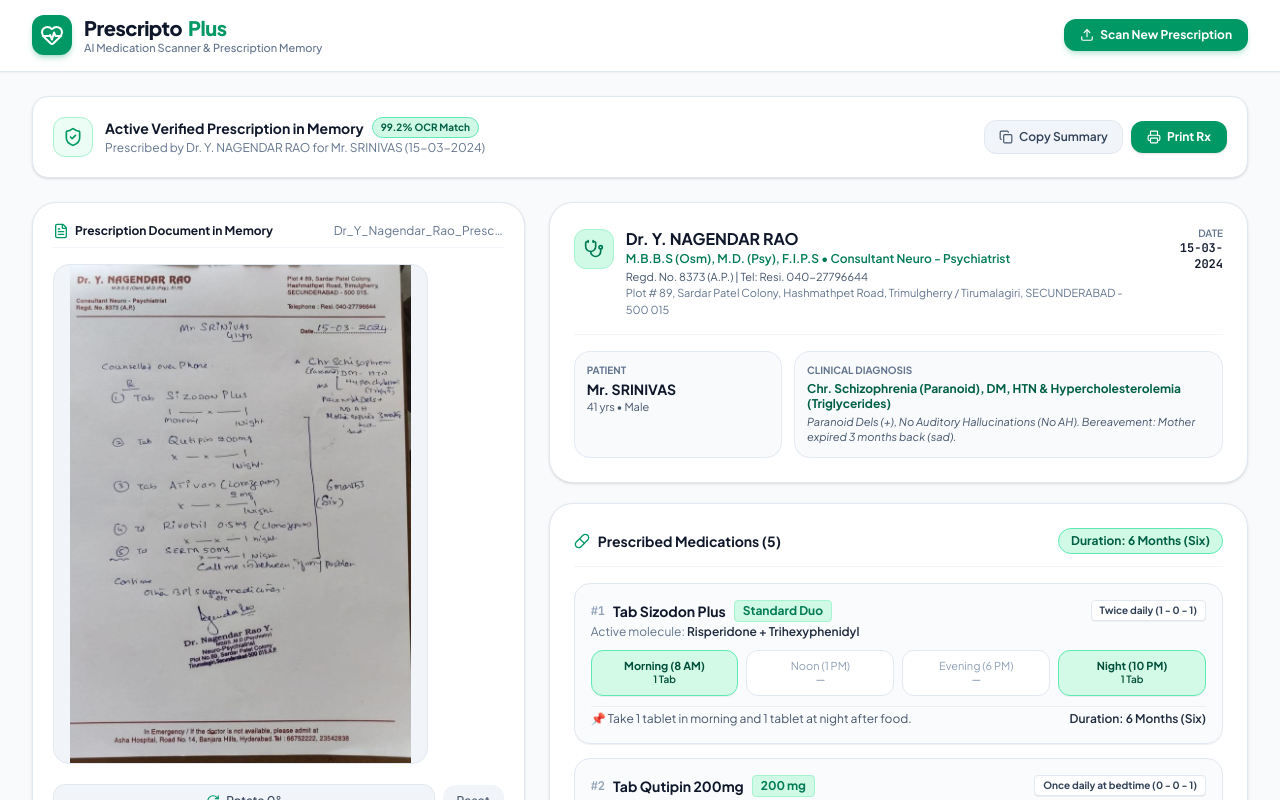
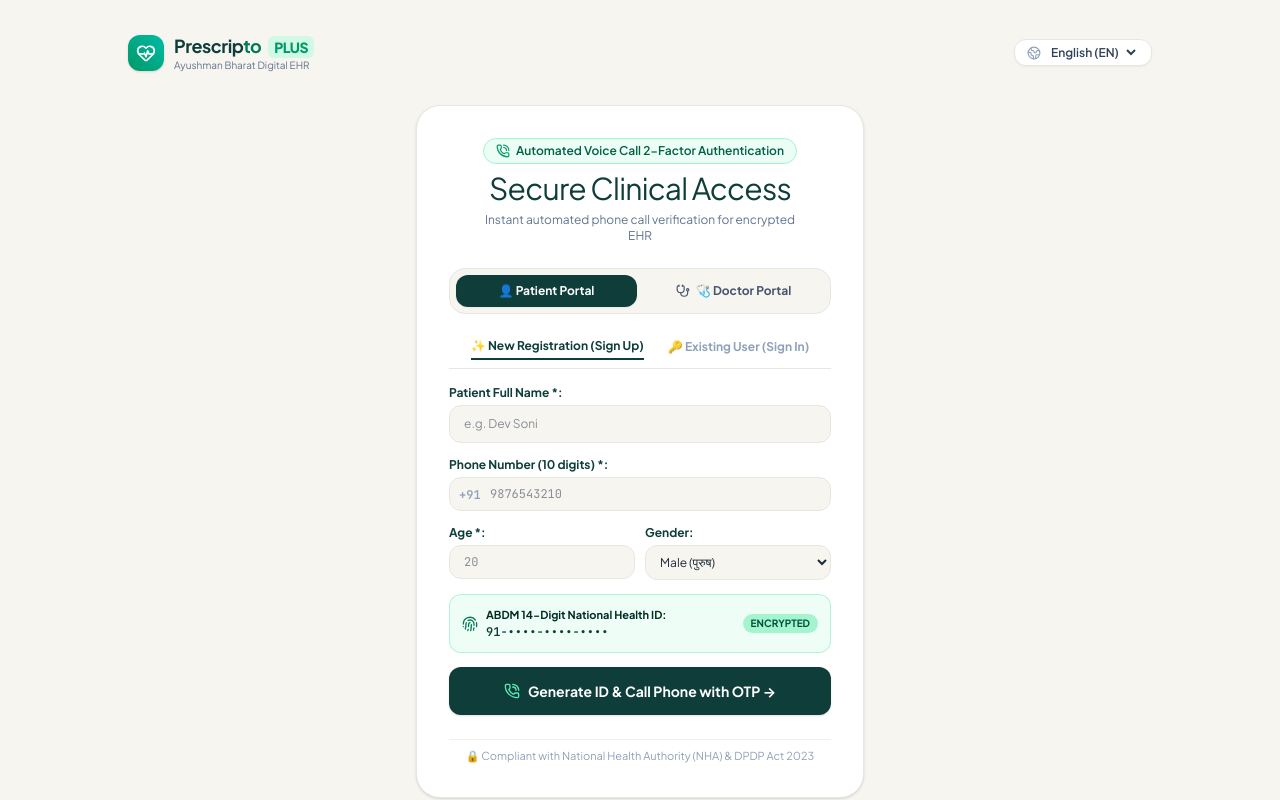
Before and after one commit to Logic-Coders-Prescripto/PrescriptoPlus, a React (Vite) app: page / in a window 1280 px wide. Shown: the top 800 px of the page. Built offline with nearby package versions, Linux system fonts and the light colour scheme.

Commit message:
Wire login page into App

```diff
--- a/src/App.jsx
+++ b/src/App.jsx
@@ -19,8 +19,12 @@
 } from 'lucide-react';
 import { SRINIVAS_PRESCRIPTION } from './data/samplePrescriptions';
 import { parseCustomPrescription } from './utils/mockOcrEngine';
+import { FinalLoginPage } from './components/FinalLoginPage';
 
 export default function App() {
+  const [currentUser, setCurrentUser] = useState(null);
+  const [selectedLang, setSelectedLang] = useState('en');
+
   const [selectedImage, setSelectedImage] = useState(SRINIVAS_PRESCRIPTION.imagePreview);
   const [fileName, setFileName] = useState('Dr_Y_Nagendar_Rao_Prescription.jpg');
   const [isScanning, setIsScanning] = useState(false);
@@ -109,6 +113,17 @@
   const handlePrint = () => {
     window.print();
   };
+
+  // Show the login page until the user authenticates
+  if (!currentUser) {
+    return (
+      <FinalLoginPage
+        onLogin={(userData) => setCurrentUser(userData)}
+        selectedLang={selectedLang}
+        onSelectLang={setSelectedLang}
+      />
+    );
+  }
 
   return (
     <div className="min-h-screen bg-slate-50 text-slate-800 font-sans antialiased flex flex-col">
```
